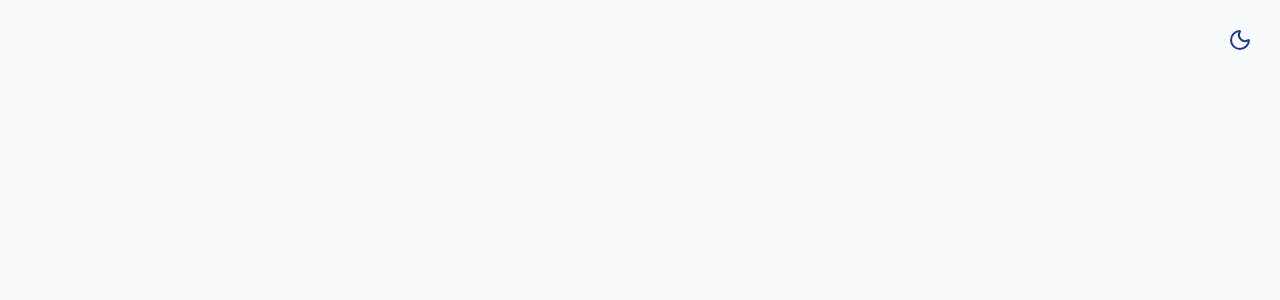
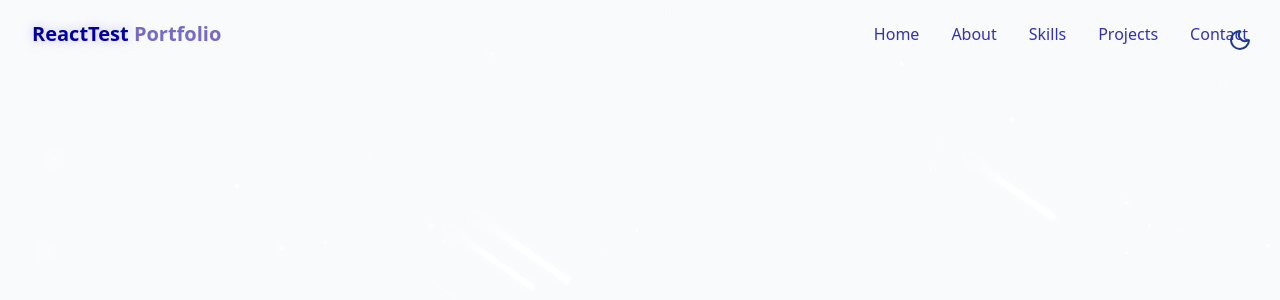
Before and after one commit to pereirajonasgabriel/portfolio, a React (Vite) app: page / in a window 1280 px wide. Shown: the top 300 px of the page. Built offline with nearby package versions, Linux system fonts and the light colour scheme.

Commit message:
added the background animations and initialize the navbar

```diff
--- /dev/null
+++ b/src/components/Navbar.jsx
@@ -0,0 +1,74 @@
+import { cn } from "@/lib/utils";
+import { Menu, X } from "lucide-react";
+import { useEffect, useState } from "react";
+
+const navItems = [
+  { name: "Home", href: "#home" },
+  { name: "About", href: "#about" },
+  { name: "Skills", href: "#skills" },
+  { name: "Projects", href: "#projects" },
+  { name: "Contact", href: "#contact" },
+];
+
+export const Navbar = () => {
+    const [isScrolled, setIsScrolled] = useState(false);
+    const [isMenuOpen, setIsMenuOpen] = useState(false);
+
+    useEffect(() => {
+        const handleScroll = () => {
+            setIsScrolled(window.scrollY > 10);
+        };
+
+        window.addEventListener("scroll", handleScroll);
+
+        return () => {
+            window.removeEventListener("scroll", handleScroll);
+        };
+    }, []);
+
+    return (
+        <nav className={cn(
+            "fixed w-full z-40 transition-all duration-300",
+            isScrolled ? "py-3 bg-background/80 backdrop-blur-md shadow-xs" : "py-5",
+        )}>
+            <div className="container flex items-center justify-between">
+                <a className="text-xl font-bold text-primary flex items-center" href="#home">
+                    <span className="relative z-10">
+                        <span className="text-glow text-foreground"> ReactTest </span> Portfolio
+                    </span>
+                </a>
+
+                {/* desktop */}
+                <div className="hidden md:flex space-x-8">{
+                    navItems.map((item, key) => (
+                        <a key={key} href={item.href} className="text-foreground/80 hover:text-primary transition-colors duration-300">
+                            {item.name}
+                        </a>
+                    ))
+                }
+                </div>
+
+                {/* mobile */}
+
+                <button onClick={() => setIsMenuOpen((prev) => !prev)} className="md:hidden p-2 text-foreground z-50" aria-label={isMenuOpen ? "Close menu" : "Open menu"}>
+                    {isMenuOpen ? <X size={24} /> : <Menu size={24} />}
+                </button>
+
+                <div className={cn(
+                    "fixed inset-0 bg-background/95 background-blur-md z-40 flex flex-col items-center justify-center",
+                    "transition-all duration-300 md:hidden",
+                    isMenuOpen ? "opacity-100 pointer-events-auto" : "opacity-0 pointer-events-none"
+                )}>
+                    <div className="flex flex-col space-y-8 text-xl">{
+                        navItems.map((item, key) => (
+                            <a key={key} href={item.href} className="text-foreground/80 hover:text-primary transition-colors duration-300" onClick={() => setIsMenuOpen(false)}>
+                                {item.name}
+                            </a>
+                        ))
+                    }
+                    </div>
+                </div>
+            </div>
+        </nav>
+    );
+}
--- /dev/null
+++ b/src/components/StarBackground.jsx
@@ -0,0 +1,95 @@
+import { useEffect, useState } from "react";
+
+export const StarBackground = () => {
+
+    const [star, setStars] = useState();
+    const [meteors, setMeteors] = useState();
+
+    useEffect(() => {
+        generateStars();
+        generateMeteors();
+
+        const handleResize = () => {
+            generateStars();
+            generateMeteors();
+        };
+
+        window.addEventListener('resize', handleResize);
+
+        return () => {
+            window.removeEventListener('resize', handleResize);
+        };
+    }, []);
+
+    const generateStars = () => {
+        const numberOfStars = Math.floor(window.innerWidth * window.innerHeight / 10000);
+        const newStars = [];
+
+        for (let i = 0; i < numberOfStars; i++) {
+            newStars.push({
+                id: i,
+                size: Math.random() * 3 + 1,
+                x: Math.random() * 100,
+                y: Math.random() * 100,
+                opacity: Math.random() * 0.5 + 0.5,
+                animationDuration: Math.random() * 4 + 2
+            });
+        };
+
+        setStars(newStars);
+    };
+
+    const generateMeteors = () => {
+        const numberOfMeteors = 4;
+        const newMeteors = [];
+
+        for (let i = 0; i < numberOfMeteors; i++) {
+            newMeteors.push({
+                id: i,
+                size: Math.random() * 2 + 1,
+                x: Math.random() * 100,
+                y: Math.random() * 20,
+                delay: Math.random() * 15,
+                animationDuration: Math.random() * 3 + 3
+            });
+        };
+
+        setMeteors(newMeteors);
+    };
+
+    return <div className="fixed inset-0 overflow-hidden pointer-events-none z-0">
+        {
+            star && star.map((s) => (
+                <div
+                    key={s.id}
+                    className="star animate-pulse-subtle"
+                    style={{
+                        width: `${s.size}px`,
+                        height: `${s.size}px`,
+                        left: `${s.x}%`,
+                        top: `${s.y}%`,
+                        opacity: s.opacity,
+                        animationDuration: `${s.animationDuration}s`
+                    }}
+                />
+            ))
+        }
+        {
+            meteors && meteors.map((m) => (
+                <div
+                    key={m.id}
+                    className="meteor animate-meteor"
+                    style={{
+                        width: `${m.size * 50}px`,
+                        height: `${m.size * 3}px`,
+                        left: `${m.x}%`,
+                        top: `${m.y}%`,
+                        opacity: m.opacity,
+                        animationDelay: m.delay,
+                        animationDuration: `${m.animationDuration}s`
+                    }}
+                />
+            ))
+        }
+    </div>;
+}
--- a/src/index.css
+++ b/src/index.css
@@ -17,7 +17,7 @@
   --animate-fade-in-delay-2: fade-in 0.7s ease-out 0.4s forwards;
   --animate-fade-in-delay-3: fade-in 0.7s ease-out 0.6s forwards;
   --animate-fade-in-delay-4: fade-in 0.7s ease-out 0.8s forwards;
-  --animate-meteour: meteor 5s linear infinite;
+  --animate-meteor: meteor 5s linear infinite;
 
   @keyframes float{
     0%,
--- a/src/pages/Home.jsx
+++ b/src/pages/Home.jsx
@@ -1,4 +1,6 @@
 import { ThemeToggle } from "@/components/ThemeToggle";
+import { StarBackground } from "@/components/StarBackground";
+import { Navbar } from "@/components/Navbar";
 
 export const Home = () => {
     return (
@@ -8,8 +10,10 @@
             <ThemeToggle />
 
             {/* Background Effects */}
+            <StarBackground />
 
             {/* Navbar */}
+            <Navbar />
 
             {/* Main Content */}
 
```
